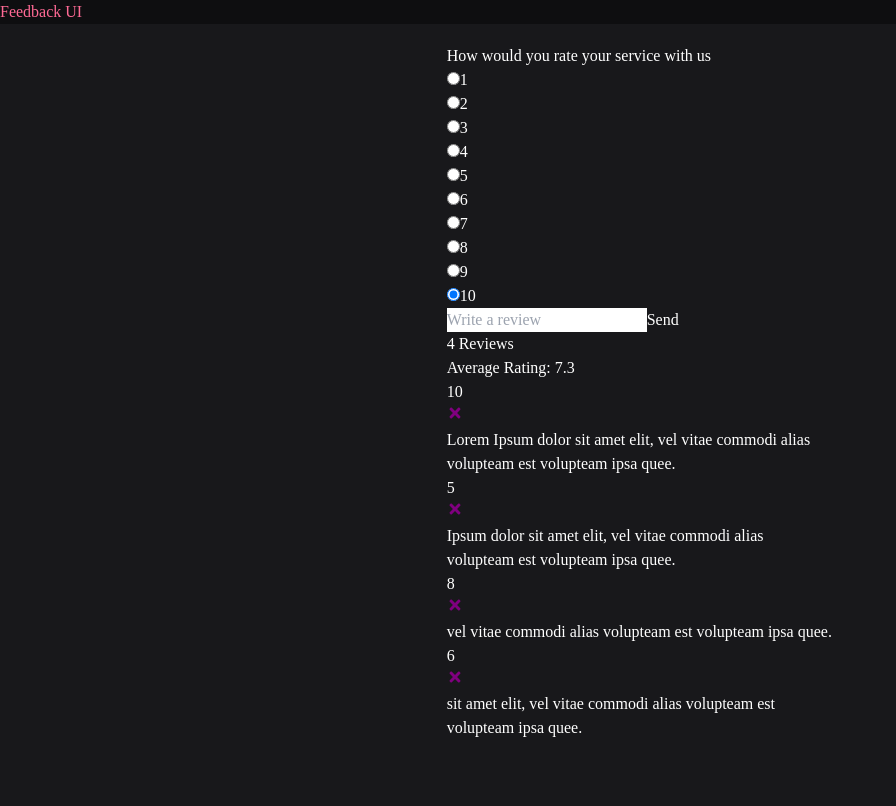
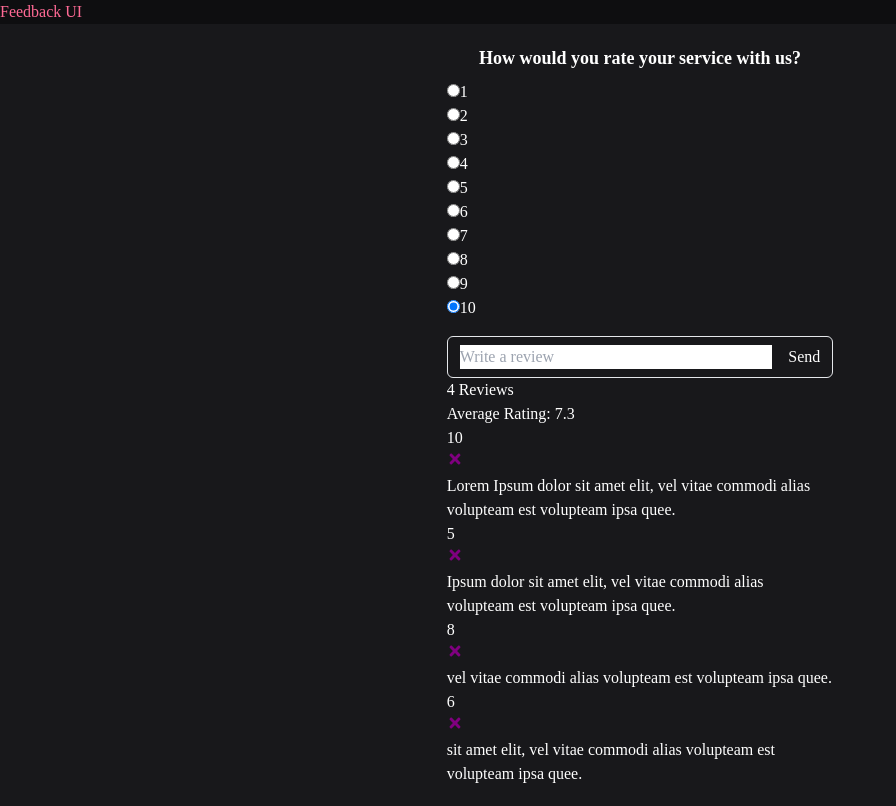
Before and after one commit to setykarimi/FeedBack, a React (Create React App) app: page / in a window 1280 px wide. Shown: the whole page, without its empty margins (0-896 px from the left). Built offline with nearby package versions, Linux system fonts and the light colour scheme.

Commit message:
Add tailwind classes for styling

```diff
--- a/src/components/FeedbackForm.jsx
+++ b/src/components/FeedbackForm.jsx
@@ -38,18 +38,19 @@ const FeedbackForm = ({handleAdd}) => {
     return (
         <Card>
             <form onSubmit={handleSubmit}>
-                <h2>How would you rate your service with us</h2>
+                <h2 className="text-center mb-2 text-lg font-bold">How would you rate your service with us?</h2>
                 <RatingSelect select={(rating) => setRating(rating)}/>
-                <div className="input-group">
-                    <input type="text" placeholder="Write a review" onChange={handleTextChange} value={text} a />
-                    <Button type='submit' isDisabled={btnDisabled}>
+                <div className="input-group  border border-1 m-auto mt-4 flex justify-between px-3 py-2 rounded-md gap-4">
+                    <input className="w-full outline-none" type="text" placeholder="Write a review" onChange={handleTextChange} value={text} a />
+                    <Button type='submit' isDisabled={btnDisabled}
+                     classNames='disabled:bg-zinc-200 disabled:text-zinc-500 bg-blue-500 text-white py-1 px-3 rounded-md text-sm font-medium '>
                         Send
                     </Button>
                 </div>
 
                 {
                     message &&
-                    <div className="message">
+                    <div className="text-sm mt-1 text-red-600 font-medium">
                         {message}
                     </div>
                 }
```
